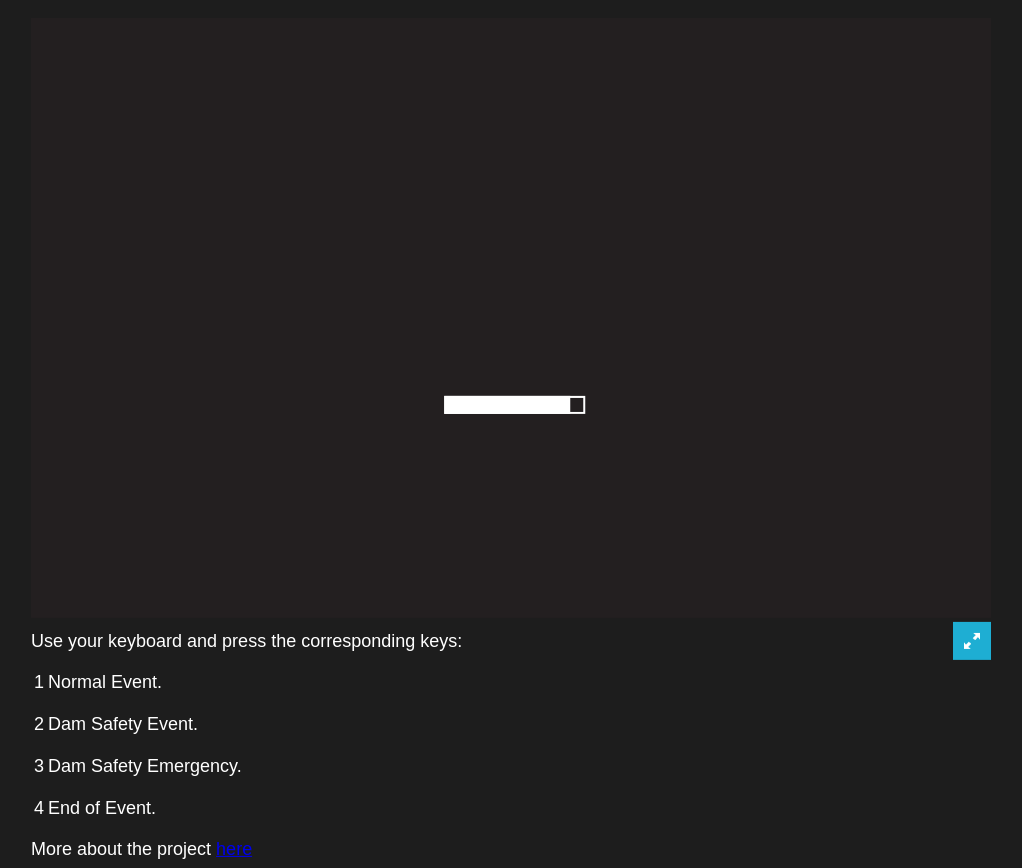
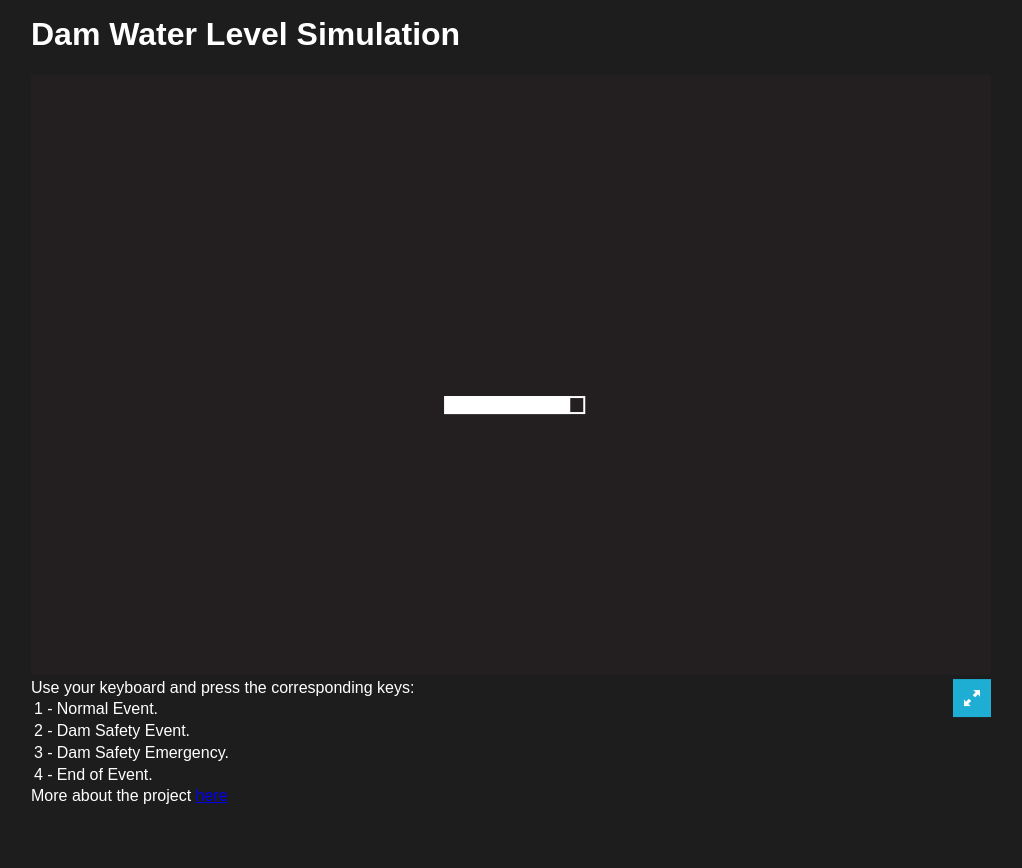
Before and after one commit to hamdanbasri/DamSimulationWebGL, a plain HTML site: page index.html in a window 1280 px wide. Shown: the whole page, without its empty margins (129-1151 px from the left). After the commit the page ends 805 px from the top, so only its background shows below. Drawn offline with Linux system fonts and the light colour scheme; no server answers.

Commit message:
Index Update

```diff
--- a/TemplateData/style.css
+++ b/TemplateData/style.css
@@ -14,3 +14,11 @@ body { padding: 0; margin: 0 }
 #unity-build-title { float: left; margin-right: 10px; line-height: 38px; font-family: arial; font-size: 18px }
 #unity-fullscreen-button { float: right; width: 38px; height: 38px; background: url('fullscreen-button.png') no-repeat center }
 #unity-warning { position: absolute; left: 50%; top: 5%; transform: translate(-50%); background: white; padding: 10px; display: none }
+.title {
+    color: white;
+    font-family: arial;
+}
+.controls {
+    color: white;
+    font-family: arial;
+}
--- a/index.html
+++ b/index.html
@@ -14,7 +14,7 @@
       .controls {color: white}
     </style>
     <div id="unity-container" class="unity-desktop">
-      <div id="unity-build-title">
+      <div class="title">
         <h1>Dam Water Level Simulation</h1>
       </div>
       <canvas id="unity-canvas" width=960 height=600></canvas>
@@ -28,29 +28,29 @@
       <div id="unity-footer">
         <!-- <div id="unity-webgl-logo"></div> -->
         <div id="unity-fullscreen-button"></div>
-        <div id="unity-build-title">
+      </div>
+      <div class="controls">
         Use your keyboard and press the corresponding keys:
             <table>
             <tr>
-                  <td>1</td>
+                <td>1 - </td>
                 <td>Normal Event.</td>
             </tr>
             <tr>
-                  <td>2</td>
+                <td>2 - </td>
                 <td>Dam Safety Event.</td>
             </tr>
             <tr>
-                  <td>3</td>
+                <td>3 - </td>
                 <td>Dam Safety Emergency.</td>
             </tr>
             <tr>
-                  <td>4</td>
+                <td>4 - </td>
                 <td>End of Event.</td>
             </tr>
             </table>
 
             More about the project <a href="https://github.com/hamdanbasri/DamSimulationWebGL">here</a>
-          </div>
         </div>
     </div>
     <script>
```
Lines whose indentation alone changed are shown as unchanged.
